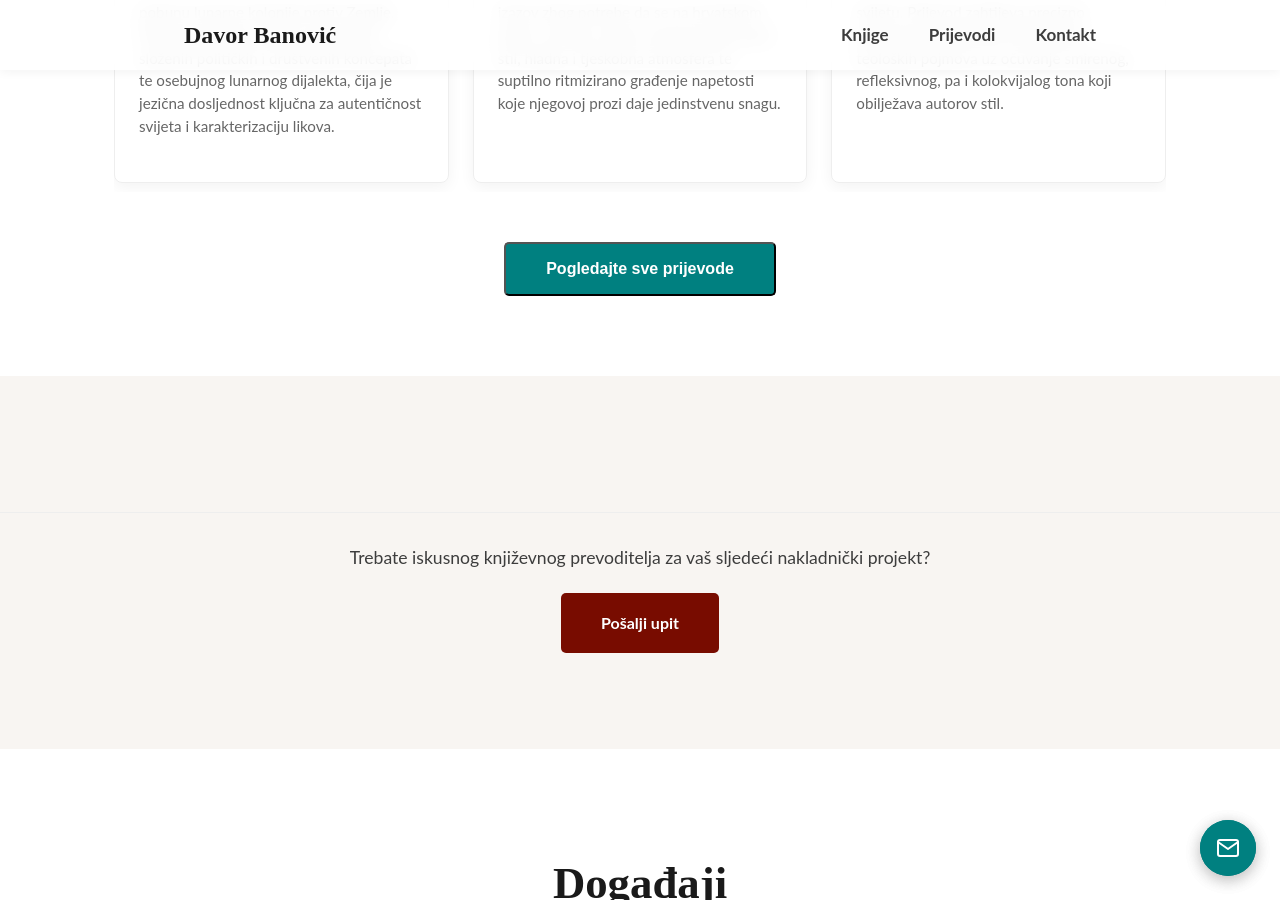
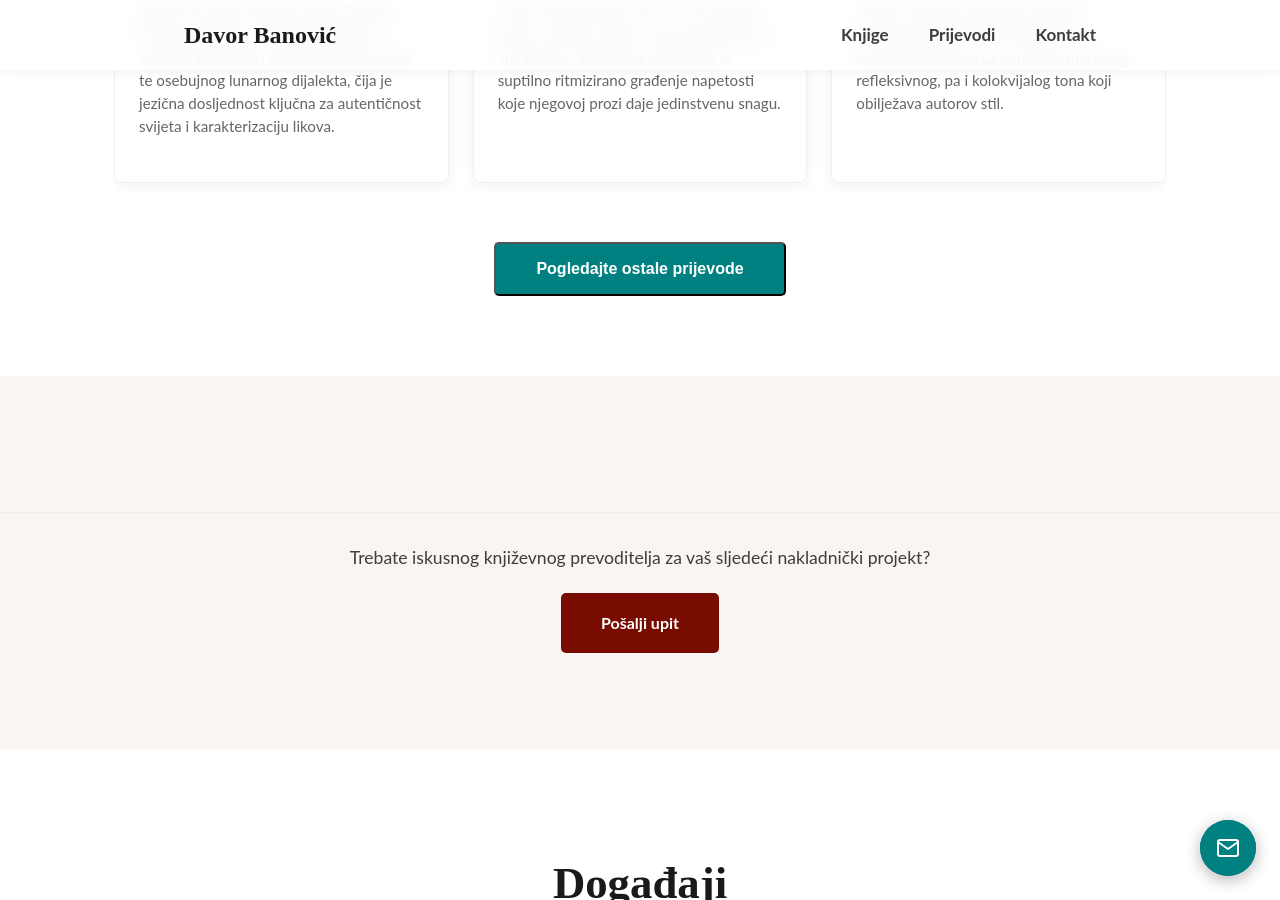
Before and after one commit to banovotz/banovotz.github.io, a Jekyll site: the page built from index.html, in a window 1280 px wide and 900 px high, scrolled down 3699 px. Built offline with Jekyll 4.4.1, drawn with Linux system fonts in a browser that asks for light colours.

Commit message:
Updated translations CTA

```diff
--- a/index.html
+++ b/index.html
@@ -109,7 +109,7 @@ layout: default
     </div>
     <!-- Centralno poravnati gumb za otvaranje modala -->
   <div class="center-btn-wrapper">
-    <button id="open-translations-modal" class="btn btn-secondary">Pogledajte sve prijevode</button>
+    <button id="open-translations-modal" class="btn btn-secondary">Pogledajte ostale prijevode</button>
   </div>
 </section>
 
```
